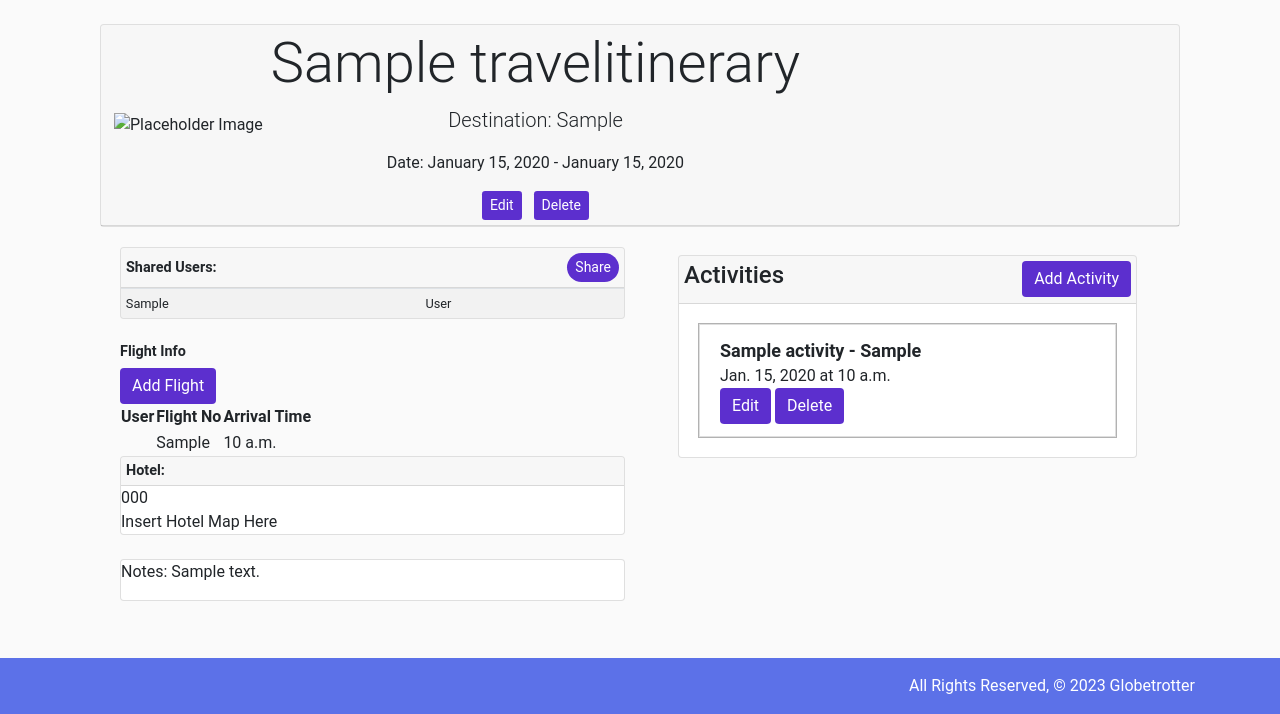
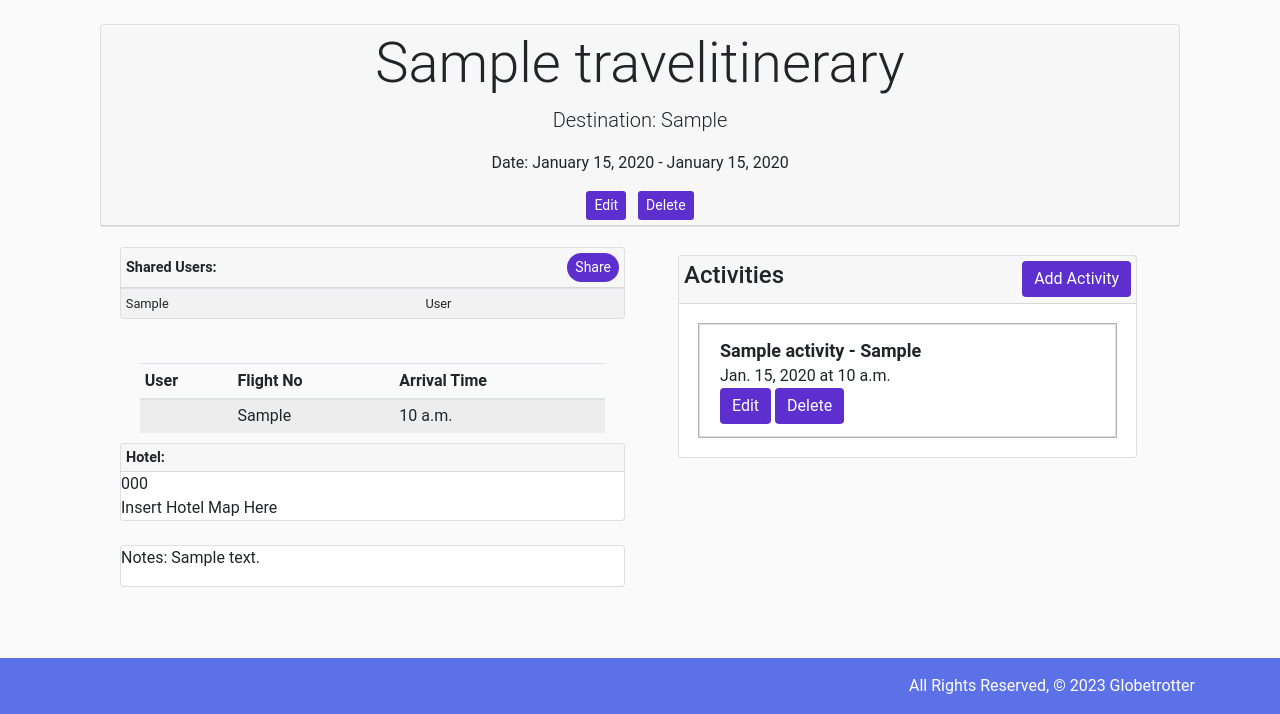
Before and after one commit to whuang214/Globetrotter, a Django app: page /itineraries/1/ in a window 1280 px wide. Shown: the part 86-800 px from the top of the page. Run offline with Django 3.2, Linux system fonts and the light colour scheme; tables that the repository leaves empty hold one stand-in row (values such as "Sample post"); some libraries are stand-ins or nearby versions.

Commit message:
removed image from title

```diff
--- a/main_app/templates/itineraries/detail.html
+++ b/main_app/templates/itineraries/detail.html
@@ -7,11 +7,7 @@
 <div>
   <div class="container detailpage">
     <div class="card">
-      <div class="card-header text-center d-flex align-items-center">
-        <div class="image-container">
-          <img src="https://via.placeholder.com/300" alt="Placeholder Image" class="img-fluid p-2">
-        </div>
-        <div class="title-container">
+      <div class="card-header text-center align-items-center">
         <h1 class="display-4">{{ itinerary.title }}</h1>
         <p class="lead">Destination: {{ itinerary.location }}</p>
         <p>Date: {{ itinerary.start_date|date:'F d, Y' }} - {{ itinerary.end_date|date:'F d, Y' }}</p>
@@ -23,8 +19,6 @@
           class="btn btn-sm"
           >Delete</a
         >
-        </div>
-
       </div>
 
       </div>
@@ -53,14 +47,8 @@
               </div>
             </div>
             <br />
-            <div>
-              <h5>Flight Info</h5>
-              <a
-                href="{% url 'create_flight' itinerary_id=itinerary.id %}"
-                class="btn btn-primary"
-                >Add Flight</a
-              >
-              <table class="striped">
+            <div class="card-body" style="max-height: 100px; overflow-y: auto">
+              <table class="table table-striped table-sm mb-0">
                 <thead>
                   <tr>
                     <th>User</th>
```
Lines whose indentation alone changed are shown as unchanged.
